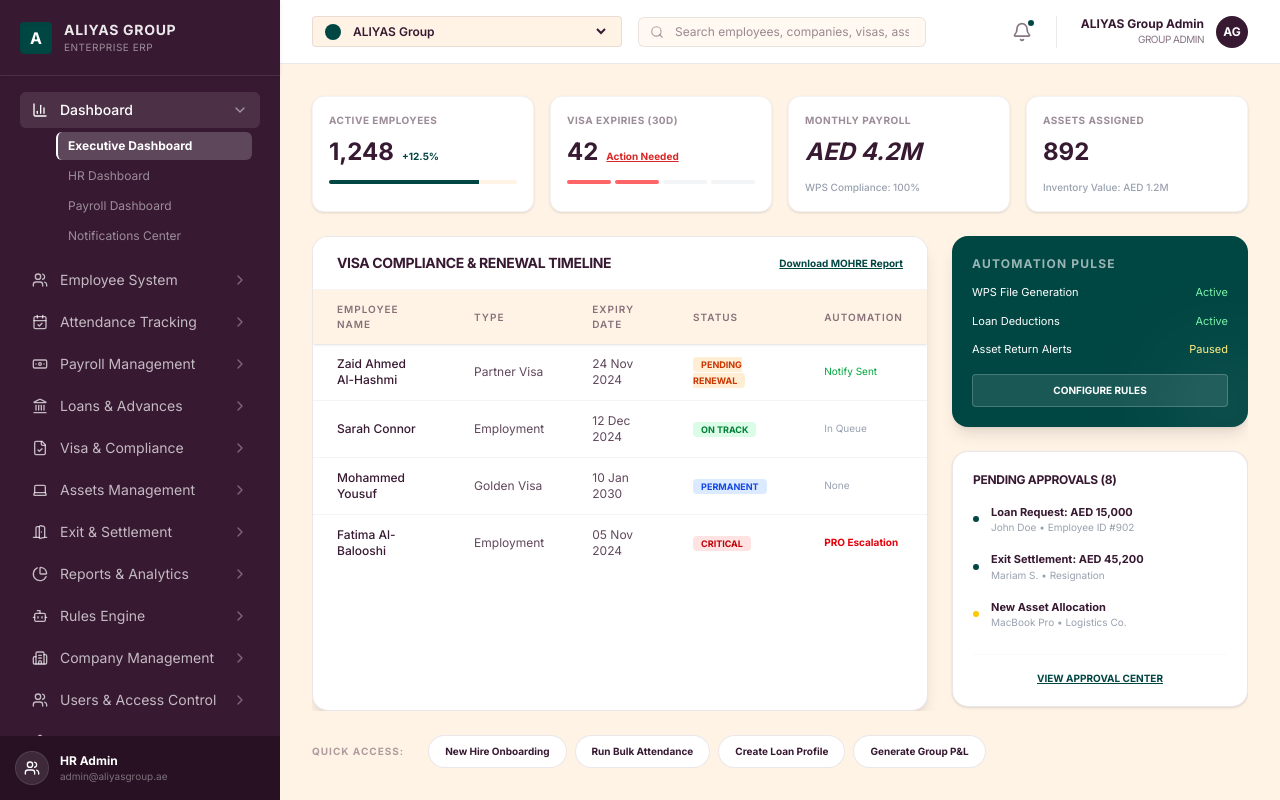
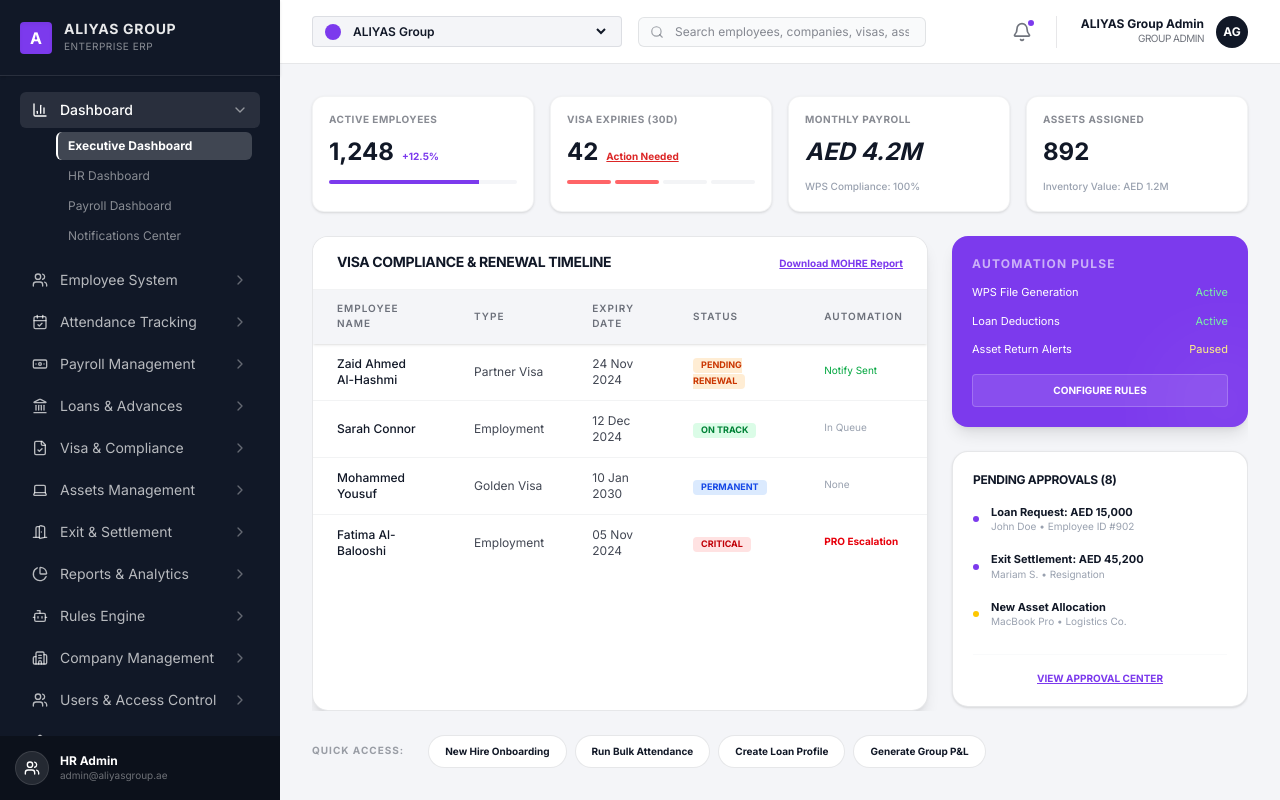
Before and after one commit to emrantims/HRMS, a React (Vite) app: page / in a window 1280 px wide. Built offline with nearby package versions, Linux system fonts and the light colour scheme.

Commit message:
Add shadcn-inspired ALIYAS design tokens

```diff
--- a/src/index.css
+++ b/src/index.css
@@ -1,36 +1,84 @@
 @import "tailwindcss";
 
 @theme {
-  --font-sans: "Inter", ui-sans-serif, system-ui, sans-serif;
+  --font-sans: "Inter", ui-sans-serif, system-ui, -apple-system, BlinkMacSystemFont, "Segoe UI", sans-serif;
 
-  /* Requested Color Palette */
-  --color-base: #FFF3E6;
-  --color-primary: #381932;
-  --color-accent: #004643;
-
-  /* Semantic Mappings */
-  --color-background: var(--color-base);
-  --color-foreground: var(--color-primary);
-
-  /* Surface colors (Cards, Modals) */
-  --color-surface: #FFFFFF;
-  --color-surface-foreground: var(--color-primary);
-
-  /* Borders & Dividers */
-  --color-border: color-mix(in srgb, var(--color-primary) 15%, transparent);
-
-  /* Status Colors (Derived to fit enterprise theme) */
-  --color-success: #059669; /* Emerald 600 */
-  --color-warning: #D97706; /* Amber 600 */
-  --color-destructive: #DC2626; /* Red 600 */
-  --color-info: #0284C7; /* Sky 600 */
+  /* ALIYAS Group premium light theme inspired by shadcn/ui */
+  --color-background: #f4f5f8;
+  --color-foreground: #111827;
+  --color-base: #f4f5f8;
+  --color-primary: #111827;
+  --color-primary-foreground: #ffffff;
+  --color-accent: #7c3aed;
+  --color-accent-foreground: #ffffff;
+  --color-gold: #f5bd19;
+  --color-gold-foreground: #17120a;
+  --color-sidebar: #111827;
+  --color-sidebar-foreground: #f9fafb;
+  --color-surface: #ffffff;
+  --color-surface-foreground: #111827;
+  --color-muted: #f3f4f6;
+  --color-muted-foreground: #6b7280;
+  --color-border: #e5e7eb;
+  --color-input: #e5e7eb;
+  --color-ring: #7c3aed;
+  --color-success: #0f766e;
+  --color-warning: #d97706;
+  --color-destructive: #dc2626;
+  --color-info: #2563eb;
 }
 
 @layer base {
+  * {
+    border-color: var(--color-border);
+  }
+
+  html {
+    background: var(--color-background);
+  }
+
   body {
-    background-color: var(--color-background);
+    margin: 0;
+    background:
+      radial-gradient(circle at top left, rgba(245, 189, 25, 0.10), transparent 28rem),
+      linear-gradient(180deg, #f7f7fa 0%, var(--color-background) 100%);
     color: var(--color-foreground);
     font-family: var(--font-sans);
     -webkit-font-smoothing: antialiased;
+    text-rendering: geometricPrecision;
+  }
+
+  button,
+  input,
+  select,
+  textarea {
+    font: inherit;
   }
 }
+
+@layer components {
+  .glass-panel {
+    background: rgba(255, 255, 255, 0.86);
+    border: 1px solid rgba(229, 231, 235, 0.85);
+    box-shadow: 0 18px 55px rgba(17, 24, 39, 0.08);
+    backdrop-filter: blur(18px);
+  }
+
+  .aliyas-gold {
+    background: linear-gradient(135deg, #ffd95a 0%, #f5bd19 42%, #b77905 100%);
+  }
+
+  .custom-scrollbar::-webkit-scrollbar {
+    width: 6px;
+    height: 6px;
+  }
+
+  .custom-scrollbar::-webkit-scrollbar-thumb {
+    background: rgba(107, 114, 128, 0.32);
+    border-radius: 999px;
+  }
+
+  .custom-scrollbar::-webkit-scrollbar-track {
+    background: transparent;
+  }
+}
```
